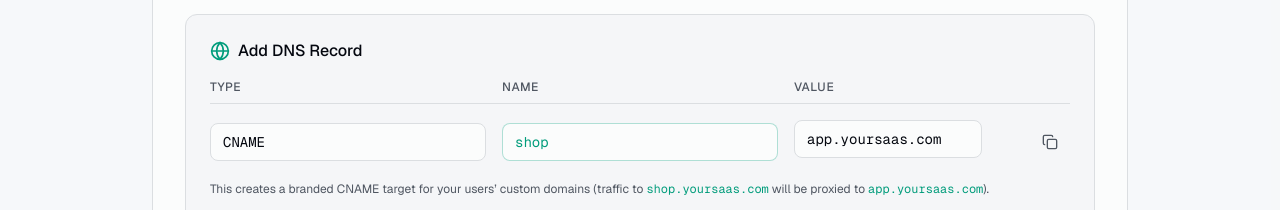
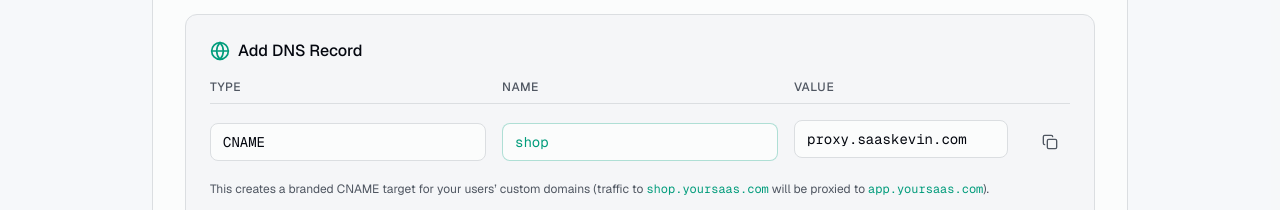
Before and after one commit to SaaSKevin/saaskevin-marketing-site, a Next.js app: page / in a window 1280 px wide. Shown: the part 1440-1650 px from the top of the page. Built offline with nearby package versions, Linux system fonts and the light colour scheme.

Commit message:
Revert last incorrect change

```diff
--- a/components/how-it-works.tsx
+++ b/components/how-it-works.tsx
@@ -128,7 +128,7 @@ function SetupContent() {
             </div>
             <div className="relative">
               <div className="bg-card rounded-lg px-3 py-2 border border-border text-sm font-mono pr-10 fix-overflow">
-                app.yoursaas.com
+                proxy.saaskevin.com
               </div>
               <button
                 type="button"
```
